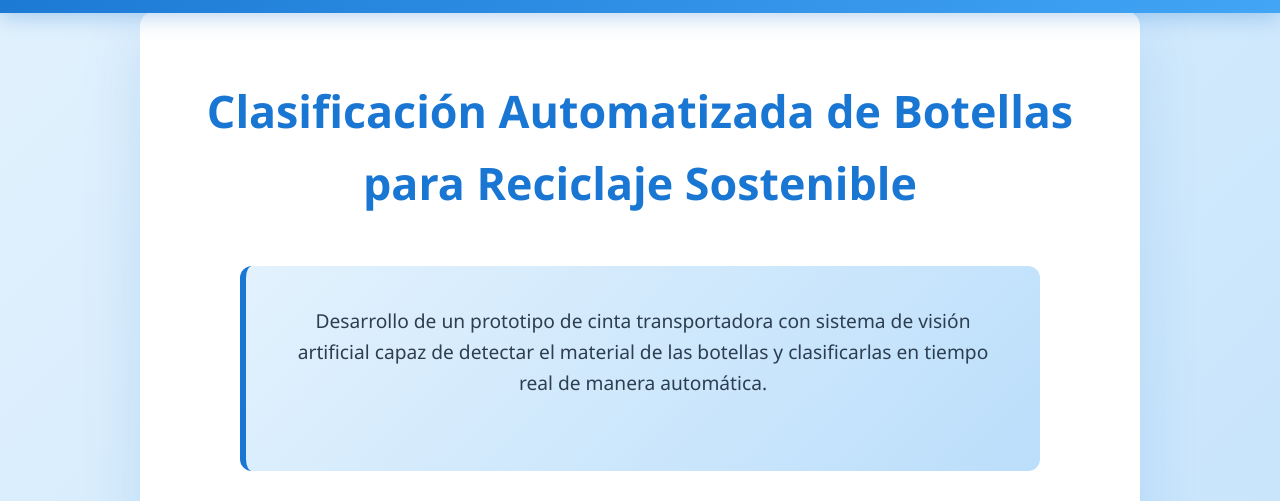
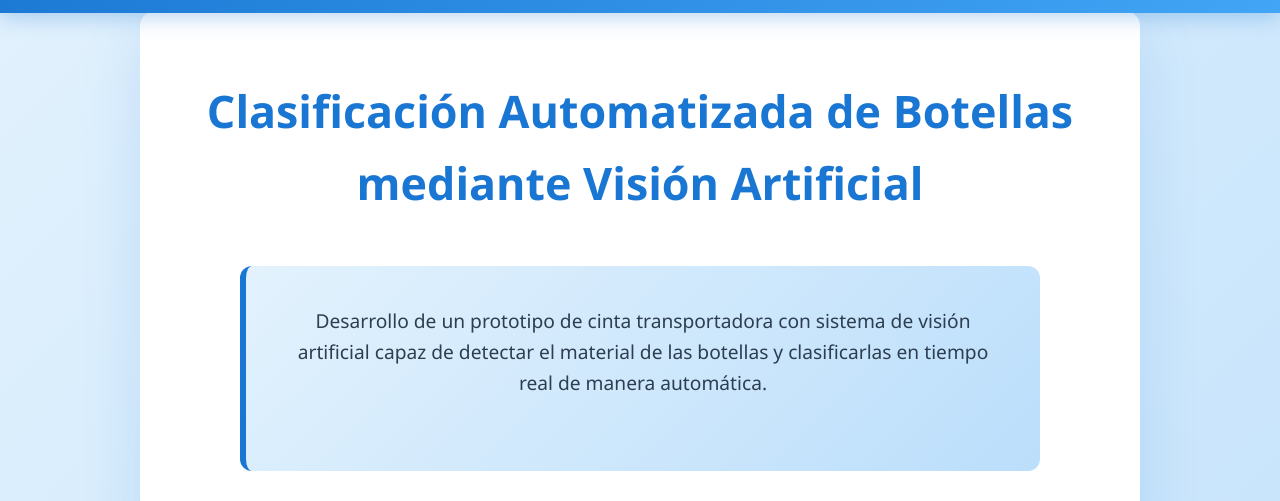
Before and after one commit to camilacedillo/Clasificacion-de-Botellas-VA, a plain HTML site: page index.html in a window 1280 px wide. Shown: the part 111-612 px from the top of the page. Drawn offline with Linux system fonts and the light colour scheme.

Commit message:
Update index.html

```diff
--- a/index.html
+++ b/index.html
@@ -25,7 +25,7 @@
     <main>
         <div class="container">
             <div class="content">
-                <h1>Clasificación Automatizada de Botellas para Reciclaje Sostenible</h1>
+                <h1>Clasificación Automatizada de Botellas mediante Visión Artificial</h1>
 
                 <div class="highlight">
                     <p>Desarrollo de un prototipo de cinta transportadora con sistema de visión artificial capaz de detectar el material de las botellas y clasificarlas en tiempo real de manera automática.</p>
```
